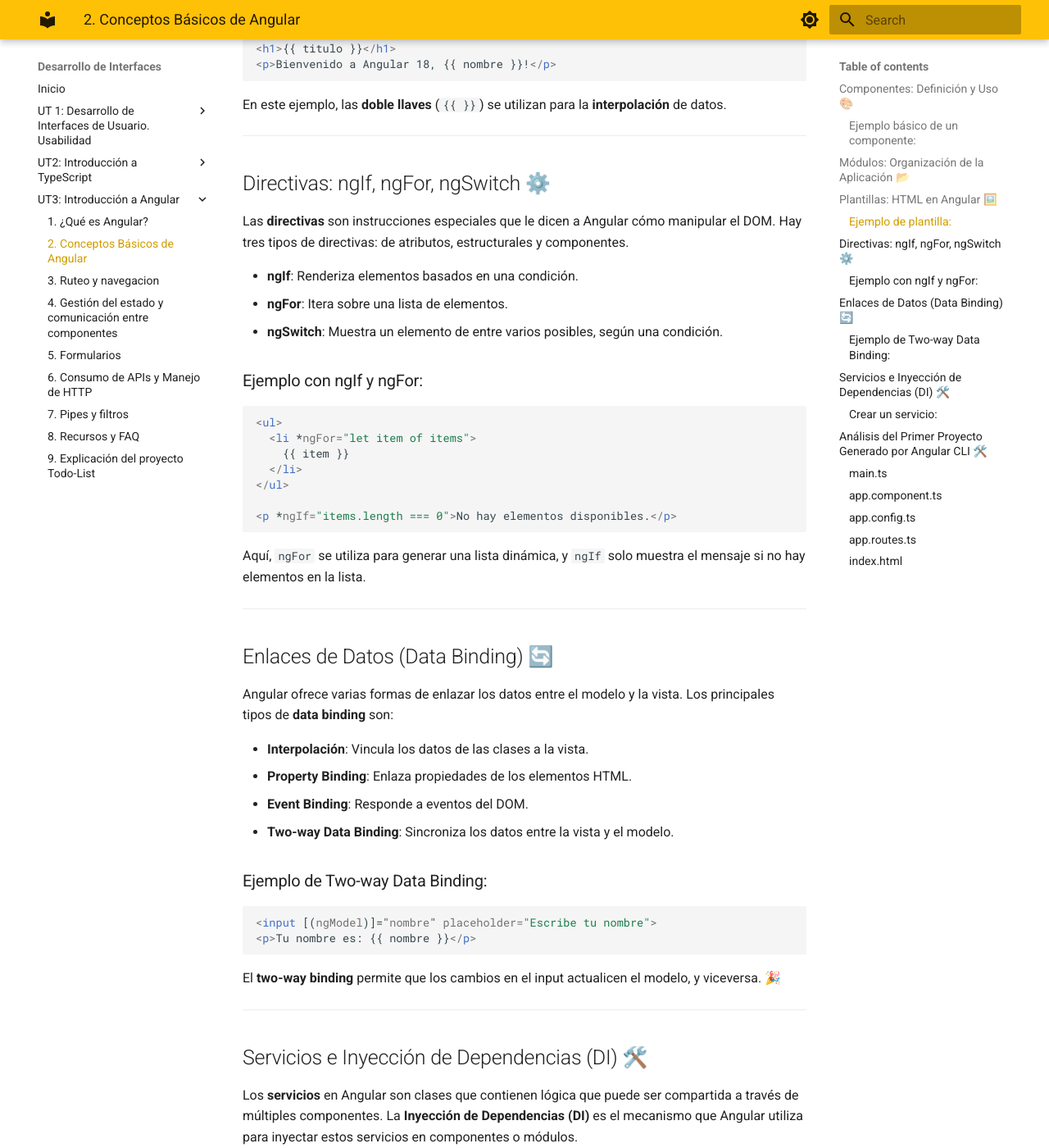
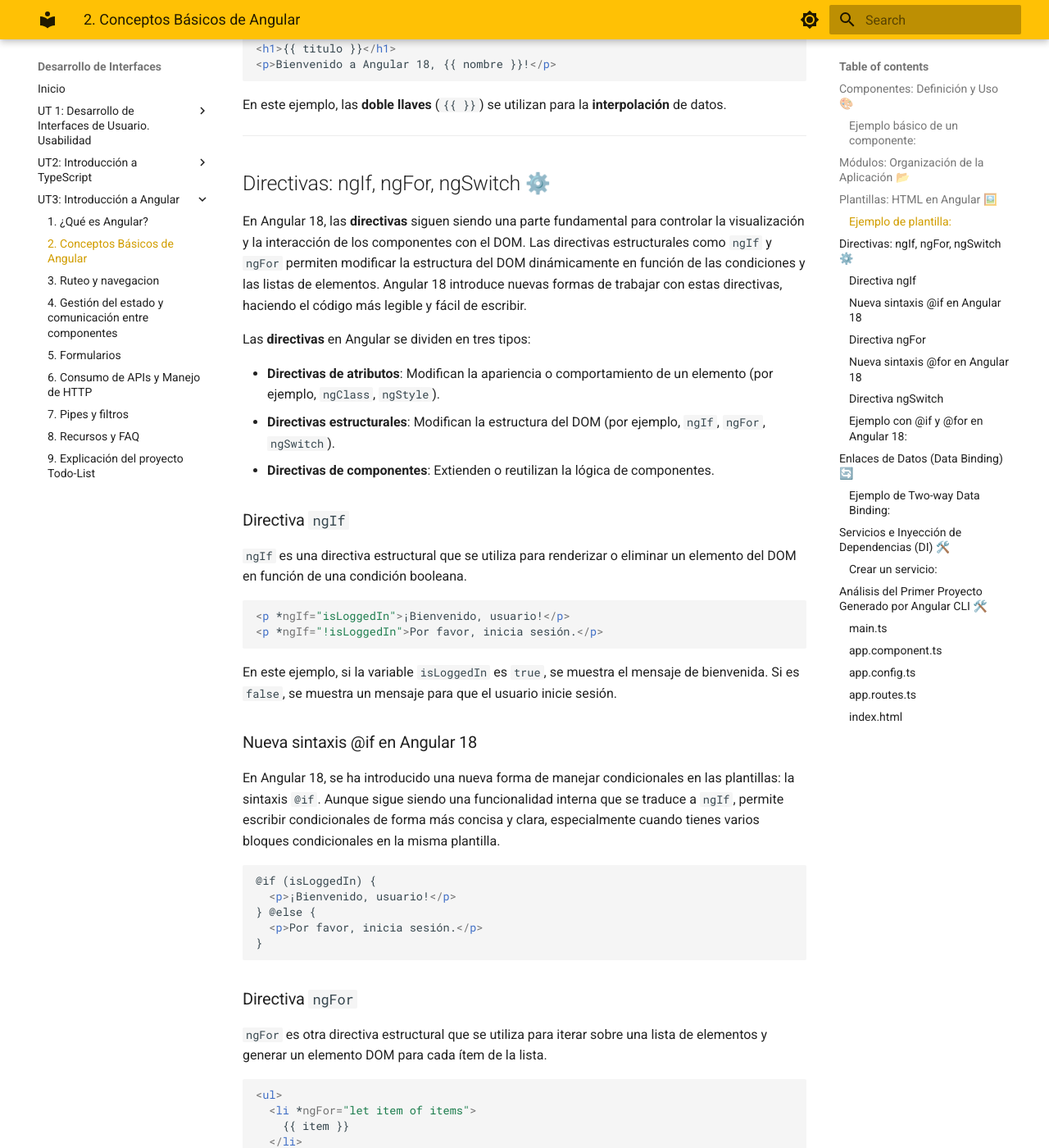
Before and after one commit to jgarciadeparedesh02/di-apuntes, an MkDocs documentation site: the page built from docs/ut3-introduccionaangular/2conceptosbasicos.md, in a window 1280 px wide and 1400 px high, scrolled down 1711 px. Shown: the whole window at 82% size. Built offline with MkDocs 1.6.1 and Material for MkDocs 9.7.7, drawn with Linux system fonts in a browser that asks for light colours; some of the changed text lies outside the part shown.

Commit message:
new sintax

````diff
--- a/docs/ut3-introduccionaangular/2conceptosbasicos.md
+++ b/docs/ut3-introduccionaangular/2conceptosbasicos.md
@@ -68,24 +68,100 @@
 
 ## Directivas: ngIf, ngFor, ngSwitch ⚙️
 
-Las **directivas** son instrucciones especiales que le dicen a Angular cómo manipular el DOM. Hay tres tipos de directivas: de atributos, estructurales y componentes.
+En Angular 18, las **directivas** siguen siendo una parte fundamental para controlar la visualización y la interacción de los componentes con el DOM. Las directivas estructurales como `ngIf` y `ngFor` permiten modificar la estructura del DOM dinámicamente en función de las condiciones y las listas de elementos. Angular 18 introduce nuevas formas de trabajar con estas directivas, haciendo el código más legible y fácil de escribir.
 
-- **ngIf**: Renderiza elementos basados en una condición.
-- **ngFor**: Itera sobre una lista de elementos.
-- **ngSwitch**: Muestra un elemento de entre varios posibles, según una condición.
+Las **directivas** en Angular se dividen en tres tipos:
 
-### Ejemplo con ngIf y ngFor:
+- **Directivas de atributos**: Modifican la apariencia o comportamiento de un elemento (por ejemplo, `ngClass`, `ngStyle`).
+- **Directivas estructurales**: Modifican la estructura del DOM (por ejemplo, `ngIf`, `ngFor`, `ngSwitch`).
+- **Directivas de componentes**: Extienden o reutilizan la lógica de componentes.
+
+### Directiva `ngIf`
+
+`ngIf` es una directiva estructural que se utiliza para renderizar o eliminar un elemento del DOM en función de una condición booleana.
+
+```html
+<p *ngIf="isLoggedIn">¡Bienvenido, usuario!</p>
+<p *ngIf="!isLoggedIn">Por favor, inicia sesión.</p>
+```
+
+En este ejemplo, si la variable `isLoggedIn` es `true`, se muestra el mensaje de bienvenida. Si es `false`, se muestra un mensaje para que el usuario inicie sesión.
+
+### Nueva sintaxis @if en Angular 18
+
+En Angular 18, se ha introducido una nueva forma de manejar condicionales en las plantillas: la sintaxis `@if`. Aunque sigue siendo una funcionalidad interna que se traduce a `ngIf`, permite escribir condicionales de forma más concisa y clara, especialmente cuando tienes varios bloques condicionales en la misma plantilla.
+
+```html
+@if (isLoggedIn) {
+  <p>¡Bienvenido, usuario!</p>
+} @else {
+  <p>Por favor, inicia sesión.</p>
+}
+```
+
+### Directiva `ngFor`
+
+`ngFor` es otra directiva estructural que se utiliza para iterar sobre una lista de elementos y generar un elemento DOM para cada ítem de la lista.
+
 ```html
 <ul>
   <li *ngFor="let item of items">
     {{ item }}
   </li>
 </ul>
-
-<p *ngIf="items.length === 0">No hay elementos disponibles.</p>
 ```
 
-Aquí, `ngFor` se utiliza para generar una lista dinámica, y `ngIf` solo muestra el mensaje si no hay elementos en la lista.
+Este código genera una lista dinámica de elementos basados en el array `items`. Cada elemento del array se muestra dentro de un `<li>`.
+
+### Nueva sintaxis @for en Angular 18
+
+Al igual que `@if`, Angular 18 introduce la sintaxis `@for` como una alternativa más moderna para `ngFor`. Esta nueva sintaxis es útil cuando deseas un código más legible y estructurado, especialmente en plantillas largas o complejas.
+
+```html
+<ul>
+  @for (let item of items) {
+    <li>{{ item }}</li>
+  }
+</ul>
+```
+
+En este caso, Angular convierte automáticamente la sintaxis `@for` en la directiva `ngFor`, haciendo que el código sea más limpio y fácil de leer.
+
+### Directiva `ngSwitch`
+
+La directiva `ngSwitch` es útil cuando necesitas mostrar uno de varios elementos posibles, dependiendo de una condición. Es similar a un `switch` en programación, pero aplicado al DOM.
+
+```html
+<div [ngSwitch]="color">
+  <p *ngSwitchCase="'red'">El color es rojo.</p>
+  <p *ngSwitchCase="'blue'">El color es azul.</p>
+  <p *ngSwitchDefault>El color es desconocido.</p>
+</div>
+```
+
+En este ejemplo, dependiendo del valor de `color`, se mostrará uno de los párrafos correspondientes. Si el valor no coincide con ningún `ngSwitchCase`, se muestra el contenido de `ngSwitchDefault`.
+
+---
+
+### Ejemplo con @if y @for en Angular 18:
+
+Aquí tienes un ejemplo completo que combina las nuevas directivas `@if` y `@for`:
+
+```html
+<div>
+  @if (items.length > 0) {
+    <ul>
+      @for (let item of items) {
+        <li>{{ item }}</li>
+      }
+    </ul>
+  } @else {
+    <p>No hay elementos disponibles.</p>
+  }
+</div>
+```
+
+En este ejemplo, si el array `items` contiene elementos, se renderiza una lista con cada uno de ellos. Si no hay elementos, se muestra el mensaje "No hay elementos disponibles".
 
 ---
 
````
